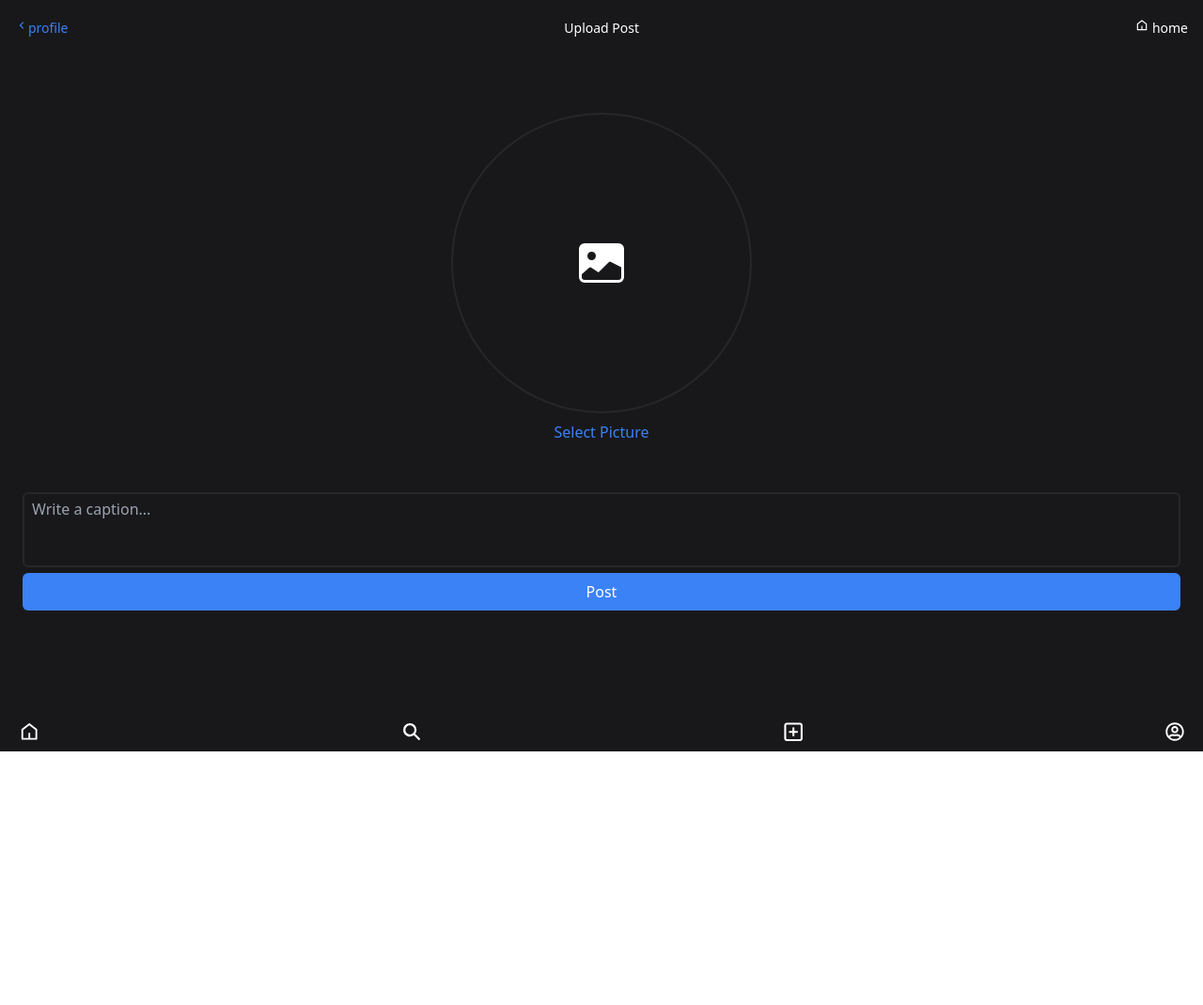
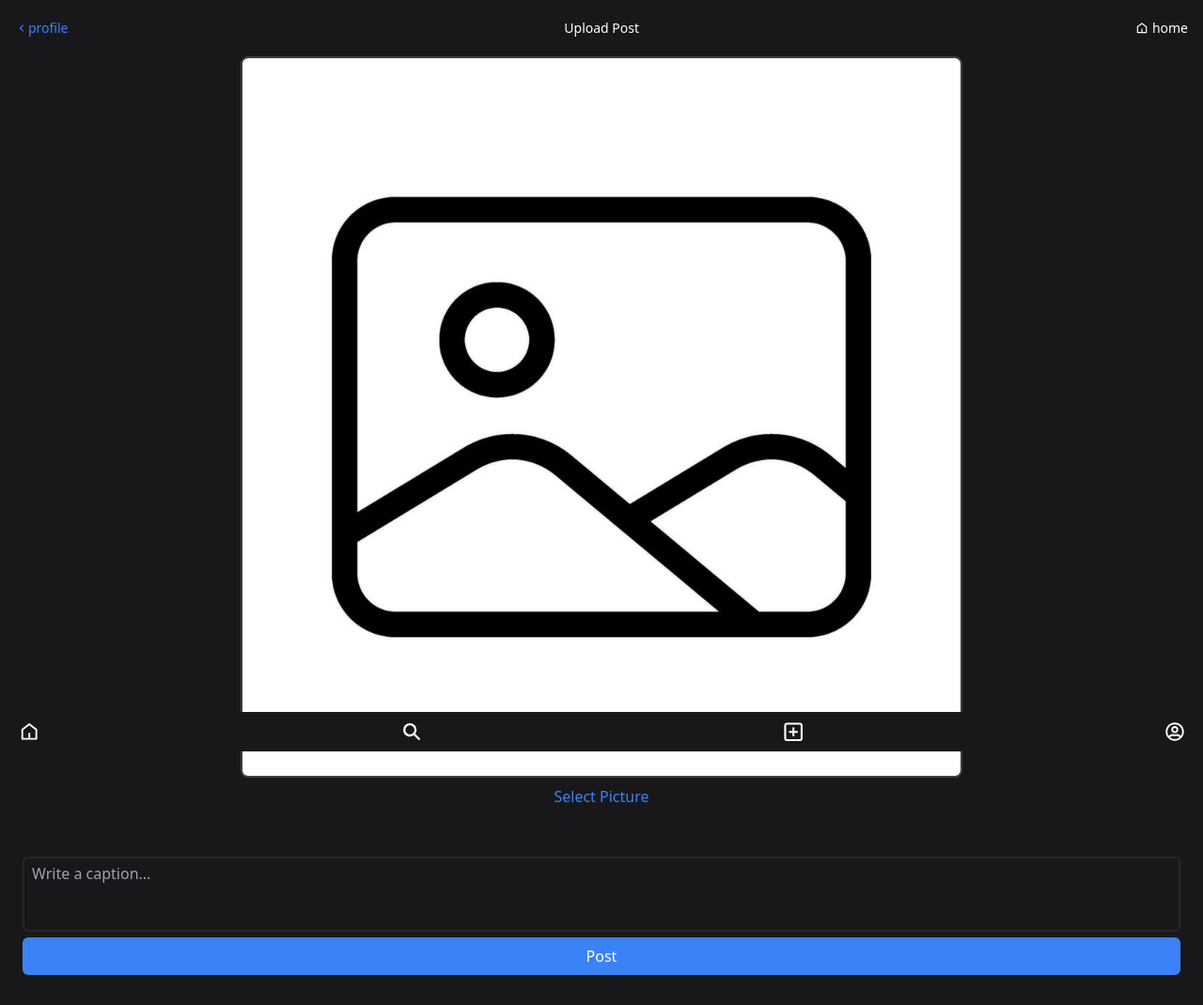
Before and after one commit to Dilipcoder241/insta-clone-react, a React (Vite) app: page /upload in a window 1280 px wide. Shown: the whole page at 94% size. Before the commit the page ends 800 px from the top, so only its background shows below. Built offline with nearby package versions, Linux system fonts and the light colour scheme; no server answers.

Commit message:
change in ui of edit profile page and upload post page

```diff
--- a/components/PostuploadEdit.jsx
+++ b/components/PostuploadEdit.jsx
@@ -1,25 +1,26 @@
 
-import { Link , useNavigate } from 'react-router-dom';
+import { Link, useNavigate } from 'react-router-dom';
 import React, { useEffect, useRef, useState } from 'react';
 import { BsFillImageFill } from "react-icons/bs";
-import { RiArrowLeftSLine , RiHome5Line } from "react-icons/ri";
+import { RiArrowLeftSLine, RiHome5Line } from "react-icons/ri";
 import { toast } from 'react-toastify';
 
 
 
-function PostuploadEdit({heading , type}) {
+function PostuploadEdit({ heading, type }) {
   const [username, setusername] = useState("");
   const [name, setname] = useState("");
   const [bio, setbio] = useState("");
   const [caption, setcaption] = useState("");
-  const [postfile , setpostfile] = useState();
-  const [userfile , setuserfile] = useState();
+  const [postfile, setpostfile] = useState();
+  const [userfile, setuserfile] = useState();
+  const [src, Setsrc] = useState("./imageIcon.jpg");
   const router = useNavigate();
   const postphoto = useRef(null);
   const userphoto = useRef(null);
 
-  const handleGetname = async ()=>{
-    const rowdata =  await fetch(`${import.meta.env.VITE_BACKEND_URL}/getname`, {
+  const handleGetname = async () => {
+    const rowdata = await fetch(`${import.meta.env.VITE_BACKEND_URL}/getname`, {
       method: "GET",
       headers: {
         "Content-type": "application/json; charset=UTF-8",
@@ -29,23 +30,30 @@ function PostuploadEdit({heading , type}) {
     })
     const data = await rowdata.json();
     setusername(data.username);
+    setbio(data?.bio);
+    setname(data?.name);
+    const uint8Array = new Uint8Array(data?.photo.data);
+    const blob = new Blob([uint8Array], { type: 'image/jpeg' });
+    const reader = new FileReader();
+    reader.readAsDataURL(blob);
+    reader.onload = () => {
+      Setsrc(reader.result);
+    };
   }
-
-
 
   useEffect(() => {
     handleGetname();
   }, [])
 
-  const onclickUploadPhoto= ()=>{
+  const onclickUploadPhoto = () => {
     postphoto.current.click();
   }
 
-  const onclickEditPhoto = () =>{
+  const onclickEditPhoto = () => {
     userphoto.current.click();
   }
 
-  const handleSubmitEdit = async (e)=>{
+  const handleSubmitEdit = async (e) => {
     e.preventDefault();
 
     const formData = new FormData();
@@ -53,7 +61,7 @@ function PostuploadEdit({heading , type}) {
     formData.append("username", username);
     formData.append("name", name);
     formData.append("bio", bio);
-    const rowdata =  await fetch(`${import.meta.env.VITE_BACKEND_URL}/edit`, {
+    const rowdata = await fetch(`${import.meta.env.VITE_BACKEND_URL}/edit`, {
       method: "POST",
       body: formData,
       headers: {
@@ -62,23 +70,22 @@ function PostuploadEdit({heading , type}) {
 
     })
     const data = await rowdata.json();
-    if(data.success){
+    if (data.success) {
       toast.success(data.msg, { position: "bottom-center", theme: "dark" });
     }
-    else{
-      toast.error(data.msg, { position: "bottom-center", theme: "dark"});
+    else {
+      toast.error(data.msg, { position: "bottom-center", theme: "dark" });
     }
     router(`/profile/${username}`)
 
   }
 
-
-  const handleSubmitUpdate = async(e)=>{
+  const handleSubmitUpdate = async (e) => {
     e.preventDefault();
     const formData = new FormData();
     formData.append("file", postfile);
     formData.append("caption", caption);
-    const rowdata =  await fetch(`${import.meta.env.VITE_BACKEND_URL}/upload`, {
+    const rowdata = await fetch(`${import.meta.env.VITE_BACKEND_URL}/upload`, {
       method: "POST",
       body: formData,
       headers: {
@@ -94,26 +101,28 @@ function PostuploadEdit({heading , type}) {
   return (
     <div className="w-full min-h-screen bg-zinc-900 text-white py-5">
       <div className="flex justify-between items-center px-4">
-      <button className="text-sm text-blue-500 flex justify-center" onClick={()=>{router(`/profile/${username}`)}} ><RiArrowLeftSLine /> profile</button>
+        <button className="text-sm text-blue-500 flex justify-center items-center" onClick={() => { router(`/profile/${username}`) }} ><RiArrowLeftSLine /> profile</button>
         <h2 className="leading-none text-sm">{heading}</h2>
-      <Link className="text-sm flex gap-1 justify-center" to="/feed"><RiHome5Line /> home</Link>
+        <Link className="text-sm flex gap-1 justify-center items-center" to="/feed"><RiHome5Line /> home</Link>
       </div>
-    <div className="flex flex-col items-center gap-2 mt-20">
-      <div className="image w-[25vw] h-[25vw] rounded-full border-2 border-zinc-800 flex items-center justify-center">
-        <BsFillImageFill className='text-5xl'/>
+      <div className="flex flex-col items-center gap-2 mt-5">
+        <div className="image w-[60vw] h-[60vw] rounded-lg overflow-hidden border-2 border-zinc-700 flex items-center justify-center">
+          <img src={src} className='object-cover object-center h-full w-full' />
         </div>
-      <button id="selectpic" className="text-blue-500 capitalize" onClick={type=="upload"?onclickUploadPhoto:onclickEditPhoto}>select picture</button>
+        <button id="selectpic" className="text-blue-500 capitalize cursor-pointer" onClick={type == "upload" ? onclickUploadPhoto : onclickEditPhoto}>select picture</button>
       </div>
-    {type=="upload"?<form id="uploadform" onSubmit={handleSubmitUpdate} className="w-full px-6 py-3 mt-10" encType="multipart/form-data">
-        <input ref={postphoto} hidden type="file" name="image" onChange={(e)=>{setpostfile(e.target.files[0])}} />
-        <textarea className="px-2 py-1 w-full bg-zinc-900 border-2 h-20 border-zinc-800 resize-none rounded-md outline-none" placeholder="Write a caption..." onChange={(e)=>{setcaption(e.target.value)}}></textarea>
-        <input className="w-full px-2 py-2 bg-blue-500 rounded-md" type="submit" value="Post"/>
-    </form>:<form className="w-full px-6 py-3" onSubmit={handleSubmitEdit}>
-        <input ref={userphoto} type="file" name="photo" hidden onChange={(e)=>{setuserfile(e.target.files[0])}}/>
-        <input className="px-3 mt-2 py-2 border-2 border-zinc-800 rounded-md block w-full bg-zinc-900" type="text" placeholder="username" name="username" value={username} onChange={(e)=>{setusername(e.target.value)}}/>
-        <input className="px-3 mt-2 py-2 border-2 border-zinc-800 rounded-md block w-full bg-zinc-900" type="text" placeholder="name" name="name" value={name} onChange={(e)=>{setname(e.target.value)}}/>
-        <textarea className="px-3 mt-2 py-2 border-2 border-zinc-800 rounded-md block w-full bg-zinc-900 resize-none" placeholder="Bio" value={bio} onChange={(e)=>{setbio(e.target.value)}}></textarea>
-        <input className="w-full bg-blue-500 px-3 py-3 rounded-md mt-2" type="submit" value="Update Details"/>
+      {type == "upload" ?
+        <form id="uploadform" onSubmit={handleSubmitUpdate} className="w-full px-6 py-3 mt-10" encType="multipart/form-data">
+          <input ref={postphoto} hidden type="file" name="image" onChange={(e) => { setpostfile(e.target.files[0]); Setsrc(URL.createObjectURL(e.target.files[0])) }} />
+          <textarea className="px-2 py-1 w-full bg-zinc-900 border-2 h-20 border-zinc-800 resize-none rounded-md outline-none" placeholder="Write a caption..." onChange={(e) => { setcaption(e.target.value) }}></textarea>
+          <input className="w-full px-2 py-2 bg-blue-500 rounded-md" type="submit" value="Post" />
+        </form> :
+        <form className="w-full px-6 py-3" onSubmit={handleSubmitEdit}>
+          <input ref={userphoto} type="file" name="photo" hidden onChange={(e) => { setuserfile(e.target.files[0]); Setsrc(URL.createObjectURL(e.target.files[0])) }} />
+          <input className="px-3 mt-2 py-2 border-2 border-zinc-800 rounded-md block w-full bg-zinc-900" type="text" placeholder="username" name="username" value={username} onChange={(e) => { setusername(e.target.value) }} />
+          <input className="px-3 mt-2 py-2 border-2 border-zinc-800 rounded-md block w-full bg-zinc-900" type="text" placeholder="name" name="name" value={name} onChange={(e) => { setname(e.target.value) }} />
+          <textarea className="px-3 mt-2 py-2 border-2 border-zinc-800 rounded-md block w-full bg-zinc-900 resize-none" placeholder="Bio" value={bio} onChange={(e) => { setbio(e.target.value) }}></textarea>
+          <input className="w-full bg-blue-500 px-3 py-3 rounded-md mt-2" type="submit" value="Update Details" />
         </form>}
     </div>
   )
```
Also changed, not shown: public/imageIcon.jpg (added). Lines whose indentation alone changed are shown as unchanged.
